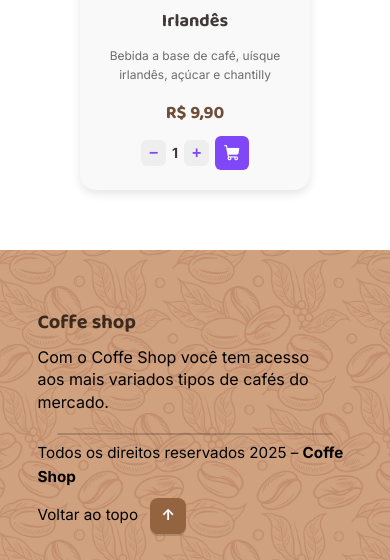
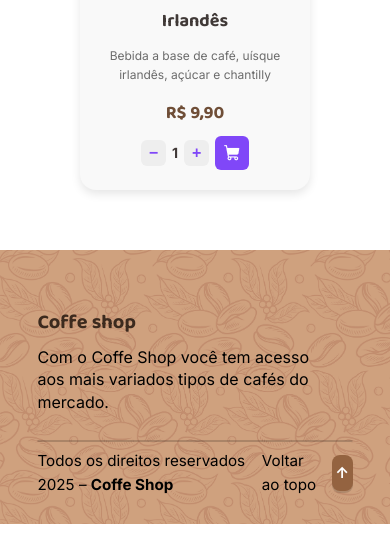
Before and after one commit to alek7-dev/projeto-coffe, a plain HTML site: page index.html in a window 390 px wide. Shown: the part 5353-5913 px from the top of the page. After the commit the page ends 5877 px from the top, so only its background shows below. Drawn offline with Linux system fonts and the light colour scheme.

Commit message:
Adiçoes no CSS

```diff
--- a/style.css
+++ b/style.css
@@ -318,21 +318,3 @@ body {
   background-color: rgb(60, 25, 0);
   transform: translateY(-2px);
 }
-
-@media (max-width: 900px) {
-  .divider {
-    width: calc(100% - 40px);
-    top: 56%;
-  }
-
-  .footer-bottom {
-    flex-direction: column;
-    align-items: flex-start;
-    gap: 8px;
-    padding-top: 28px;
-  }
-
-  .back-wrap {
-    margin-left: 0;
-  }
-}
```
